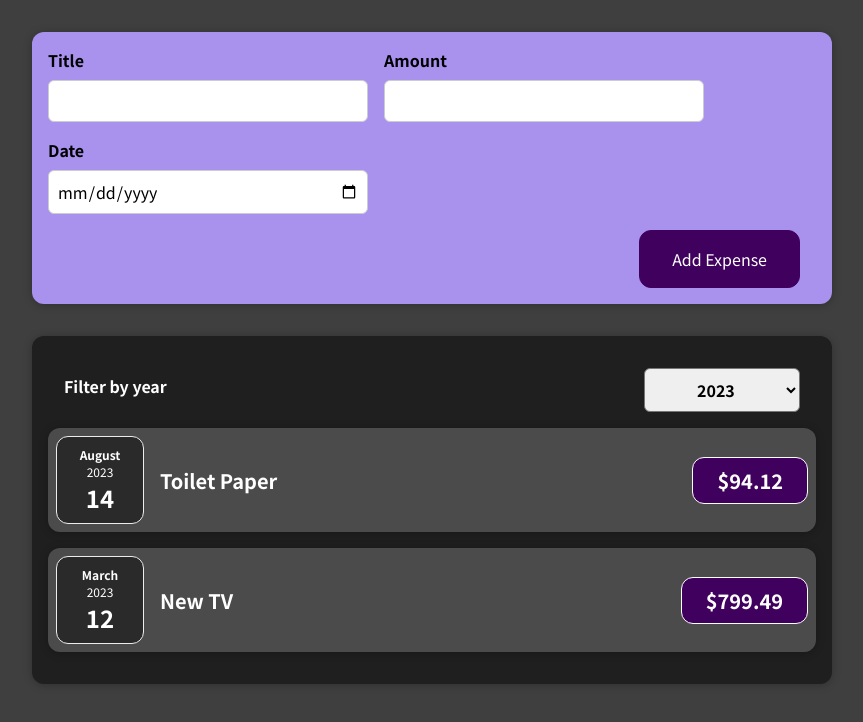
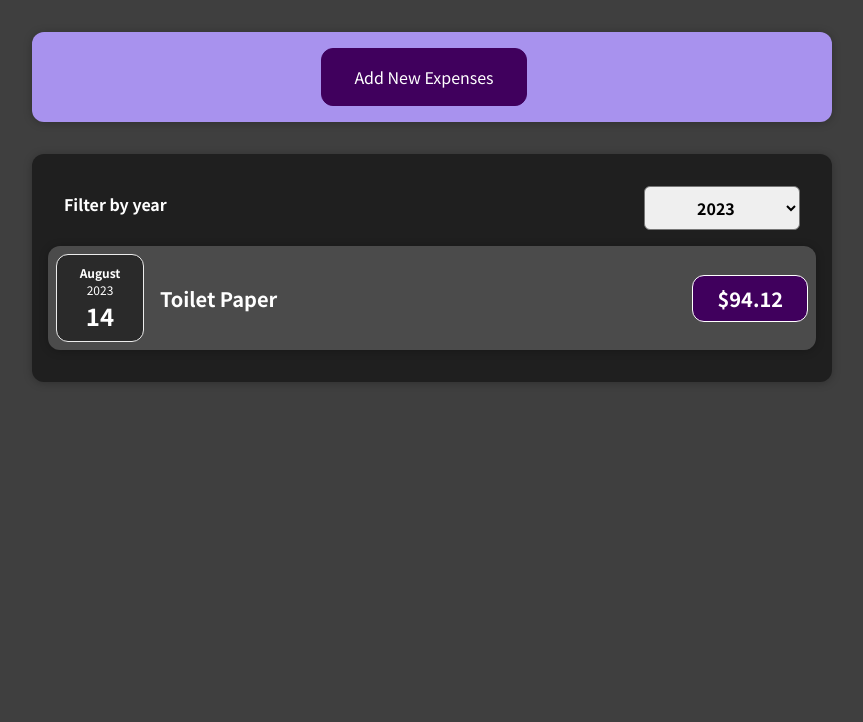
Before and after one commit to Martin1w/react-training-app, a React (Create React App) app: page / in a window 1280 px wide. Shown: the top 722 px of the page, without its empty margins (208-1071 px from the left). Built offline with nearby package versions, Linux system fonts and the light colour scheme.

Commit message:
added expenseList

```diff
--- a/src/App.js
+++ b/src/App.js
@@ -10,18 +10,18 @@ const DUMMY_EXPENSES = [
 		amount: 94.12,
 		date: new Date(2023, 7, 14),
 	},
-	{ id: 'e2', title: 'New TV', amount: 799.49, date: new Date(2023, 2, 12) },
+	{ id: 'e2', title: 'New TV', amount: 799.49, date: new Date(2024, 2, 12) },
 	{
 		id: 'e3',
 		title: 'Car Insurance',
 		amount: 294.67,
-		date: new Date(2024, 1, 28),
+		date: new Date(2025, 1, 28),
 	},
 	{
 		id: 'e4',
 		title: 'New Desk (Wooden)',
 		amount: 450,
-		date: new Date(2024, 5, 12),
+		date: new Date(2026, 5, 12),
 	},
 ]
 
--- a/src/components/Expenses/ExpenseItem.js
+++ b/src/components/Expenses/ExpenseItem.js
@@ -5,6 +5,7 @@ import './ExpenseItem.css'
 
 const ExpenseItem = props => {
 	return (
+		<li>
 			<Card className='expense-item'>
 				<ExpenseDate dati={props.date} />
 				<div className='expense-item__description'>
@@ -12,6 +13,7 @@ const ExpenseItem = props => {
 					<div className='expense-item__price'>${props.amount}</div>
 				</div>
 			</Card>
+		</li>
 	)
 }
 
--- a/src/components/Expenses/Expenses.css
+++ b/src/components/Expenses/Expenses.css
@@ -5,9 +5,3 @@
 	width: 50rem;
 	max-width: 95%;
 }
-
-.info {
-	padding: 1rem;
-	color: white;
-	font-size: 15px;
-}
--- a/src/components/Expenses/Expenses.js
+++ b/src/components/Expenses/Expenses.js
@@ -1,7 +1,7 @@
 import React, { useState } from 'react'
-import ExpenseItem from './ExpenseItem'
 import Card from '../UI/Card'
 import ExpensesFilter from './ExpensesFilter'
+import ExpensesList from './ExpensesList'
 import './Expenses.css'
 
 const Expenses = props => {
@@ -15,19 +15,12 @@ const Expenses = props => {
 		return expense.date.getFullYear().toString() === filteredYear
 	})
 
-	let expensesContent = <p className='info'>No expenses found</p>
-	if (filteredExpenses.length > 0) {
-		expensesContent = filteredExpenses.length > 0 &&
-			filteredExpenses.map(expense => (
-				<ExpenseItem key={expense.id} title={expense.title} amount={expense.amount} date={expense.date} />
-			))
-	}
 
 	return (
 		<div>
 			<Card className='expenses'>
 				<ExpensesFilter selected={filteredYear} onChangeFilter={filterChangeHandler} />
-				{expensesContent}
+				<ExpensesList itemse={filteredExpenses}/>
 
 				{/* <ExpenseItem
 					title={props.items[0].title}
--- /dev/null
+++ b/src/components/Expenses/ExpensesList.css
@@ -0,0 +1,9 @@
+.expenses-list {
+	list-style: none;
+	padding: 0;
+}
+
+.expenses-list__fallback {
+	color: white;
+	text-align: center;
+}
--- /dev/null
+++ b/src/components/Expenses/ExpensesList.js
@@ -0,0 +1,20 @@
+import React from 'react'
+import './ExpensesList.css'
+import ExpenseItem from './ExpenseItem'
+
+const ExpensesList = props => {
+	if (props.itemse.length === 0) {
+		<h2 className='expenses-list__fallback'>Found no expenses.</h2>
+	}
+
+	return (
+		<ul className='expenses-list'>
+			{props.itemse.length > 0 &&
+				props.itemse.map(expense => (
+					<ExpenseItem key={expense.id} title={expense.title} amount={expense.amount} date={expense.date} />
+				))}
+		</ul>
+	)
+}
+
+export default ExpensesList
--- a/src/components/NewExpense/ExpenseForm.js
+++ b/src/components/NewExpense/ExpenseForm.js
@@ -66,6 +66,7 @@ const ExpenseForm = props => {
 				</div>
 			</div>
 			<div className='new-expense__actions'>
+				<button type='button' onClick={props.onCancel}>Cancel</button>
 				<button type='submit'>Add Expense</button>
 			</div>
 		</form>
--- a/src/components/NewExpense/NewExpense.js
+++ b/src/components/NewExpense/NewExpense.js
@@ -1,8 +1,11 @@
-import React from 'react'
+import React, { useState } from 'react'
 import ExpenseForm from './ExpenseForm'
 import './NewExpense.css'
 
 const NewExpense = props => {
+
+	const [isEditing, setIsEditing] = useState(false)
+
 	const saveExpenseDateHandler = enteredExpenseData => {
 		//oczekuje na wprowadzone dane z ExpenseForm
 		const expenseDatara = {
@@ -10,11 +13,23 @@ const NewExpense = props => {
 			id: Math.floor(Math.random() * 100),
 		}
 		props.onAddExpense(expenseDatara)
+		setIsEditing(false)
 	}
 
+	const startEditingHandler = () => {
+		setIsEditing(true)
+	}
+
+	const stopEditingHandler = () => {
+		setIsEditing(false)
+	}
+
+	console.log(!isEditing)
 	return (
 		<div className='new-expense'>
-			<ExpenseForm onSaveExpenseData={saveExpenseDateHandler} />
+			{!isEditing && <button onClick={startEditingHandler}>Add New Expenses</button>}
+			{isEditing && <ExpenseForm onSaveExpenseData={saveExpenseDateHandler} onCancel={stopEditingHandler} />}
+			{/* jesli isEditiing jest fałsz pokazuje formularz do wpisania */}
 		</div>
 	)
 }
```
Lines whose indentation alone changed are shown as unchanged.
